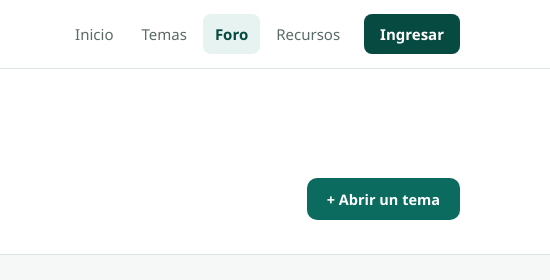
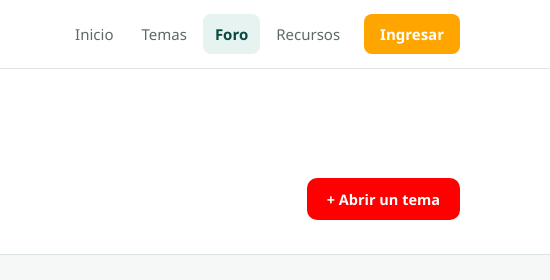
Before and after one commit to JoelAPL/salud-digital, a plain HTML site: page foro.html in a window 1280 px wide. In both pictures the pointer is over the link "Ingresar". Shown: the top 280 px of the page, 730-1280 px from the left. Drawn offline with Linux system fonts and the light colour scheme.

Commit message:
chore: quitar CREDITS.md y cambiar colores de los botones

```diff
--- a/css/styles.css
+++ b/css/styles.css
@@ -119,7 +119,7 @@ h1, h2, h3 { line-height: 1.25; margin: 0; }
     display: inline-flex; align-items: center; gap: 8px;
 }
 .menu .menu-cuenta:hover,
-.menu .menu-cuenta.activo { background: var(--verde-oscuro); color: #fff; }
+.menu .menu-cuenta.activo { background: orange; color: #fff; }
 
 .menu-avatar {
     width: 24px; height: 24px; border-radius: 50%;
@@ -189,7 +189,7 @@ h1, h2, h3 { line-height: 1.25; margin: 0; }
     font-size: 14.5px; font-weight: 600;
 }
 
-.btn-primary { background: var(--verde); color: #fff; }
+.btn-primary { background: red; color: #fff; }
 .btn-primary:hover { background: var(--verde-oscuro); }
 
 .btn-secondary {
```
Also changed, not shown: 1 other file.
